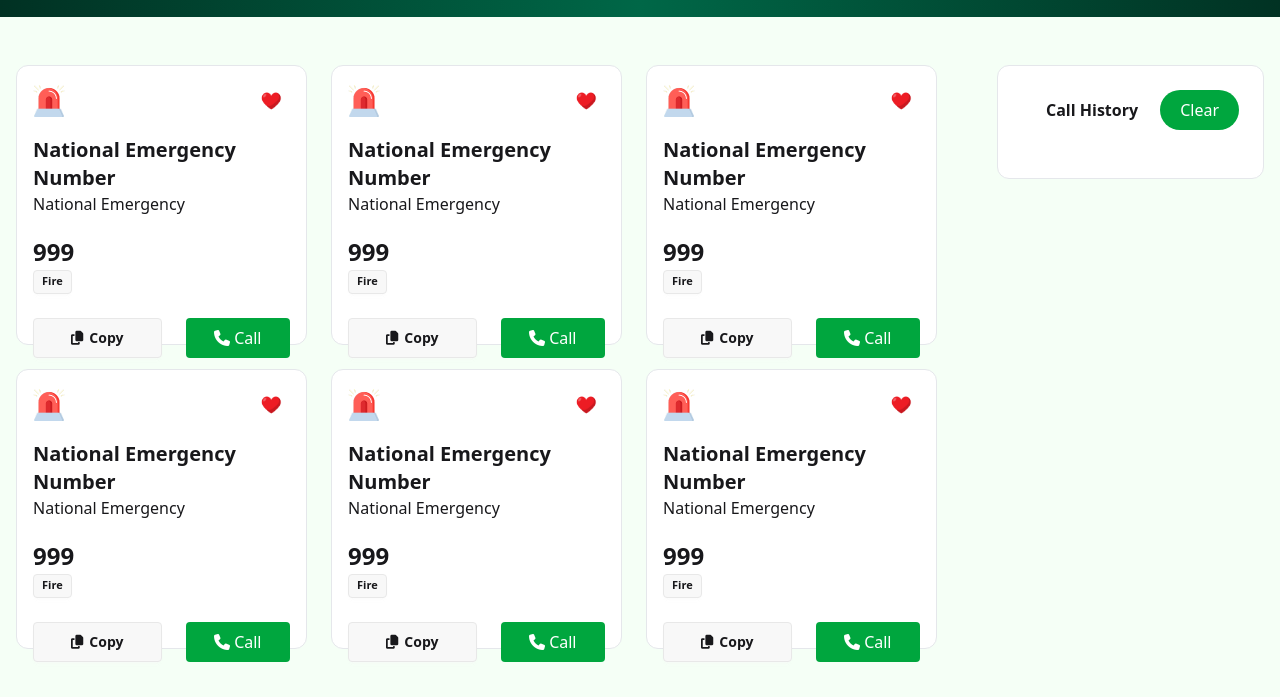
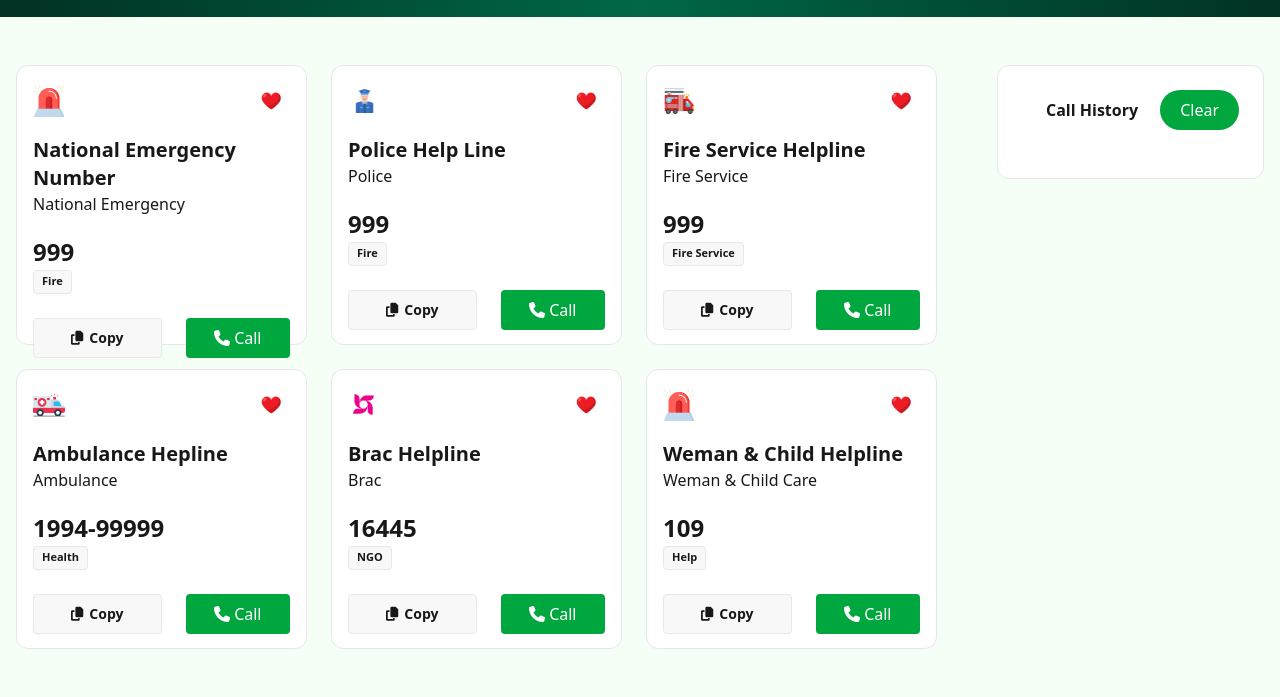
Before and after one commit to mdrakib02/Emergency-Hotline, a plain HTML site: page index.html in a window 1280 px wide. Shown: the part 279-976 px from the top of the page. Drawn offline with nearby package versions, Linux system fonts and the light colour scheme; some icons are missing; files whose address does not match are found by name.

Commit message:
Adde Readmi File

```diff
--- a/index.html
+++ b/index.html
@@ -111,7 +111,7 @@
             class="bg-white p-4 rounded-xl border-[1px] border-gray-200 h-[280px]"
           >
             <div class="flex justify-between items-center pb-4">
-              <img class="w-[32px]" src="./assets/emergency.png" alt="" /><img
+              <img class="w-[32px]" src="./assets/police.png" alt="" /><img
                 id=""
                 class="heart w-[38px] cursor-pointer hover:bg-gray-100 rounded-full p-2"
                 src="./assets//heart.png"
@@ -119,9 +119,9 @@
               />
             </div>
             <h3 id="call-title" class="text-xl font-bold">
-              National Emergency Number
+              Police Help Line
             </h3>
-            <p>National Emergency</p>
+            <p>Police</p>
             <h4 class="text-2xl font-bold pt-5">999</h4>
             <button class="btn btn-xs">Fire</button>
 
@@ -143,7 +143,7 @@
             class="bg-white p-4 rounded-xl border-[1px] border-gray-200 h-[280px]"
           >
             <div class="flex justify-between items-center pb-4">
-              <img class="w-[32px]" src="./assets/emergency.png" alt="" /><img
+              <img class="w-[32px]" src="./assets/fire-service.png" alt="" /><img
                 id=""
                 class="heart w-[38px] cursor-pointer hover:bg-gray-100 rounded-full p-2"
                 src="./assets//heart.png"
@@ -151,11 +151,11 @@
               />
             </div>
             <h3 id="call-title" class="text-xl font-bold">
-              National Emergency Number
+              Fire Service Helpline
             </h3>
-            <p>National Emergency</p>
+            <p>Fire Service</p>
             <h4 class="text-2xl font-bold pt-5">999</h4>
-            <button class="btn btn-xs">Fire</button>
+            <button class="btn btn-xs">Fire Service</button>
 
             <div class="flex justify-between items-center gap-6 mt-6">
               <button class="copy-btn btn w-1/2">
@@ -174,7 +174,7 @@
             class="bg-white p-4 rounded-xl border-[1px] border-gray-200 h-[280px]"
           >
             <div class="flex justify-between items-center pb-4">
-              <img class="w-[32px]" src="./assets/emergency.png" alt="" /><img
+              <img class="w-[32px]" src="./assets/ambulance.png" alt="" /><img
                 id=""
                 class="heart w-[38px] cursor-pointer hover:bg-gray-100 rounded-full p-2"
                 src="./assets//heart.png"
@@ -182,11 +182,11 @@
               />
             </div>
             <h3 id="call-title" class="text-xl font-bold">
-              National Emergency Number
+              Ambulance Hepline
             </h3>
-            <p>National Emergency</p>
-            <h4 class="text-2xl font-bold pt-5">999</h4>
-            <button class="btn btn-xs">Fire</button>
+            <p>Ambulance</p>
+            <h4 class="text-2xl font-bold pt-5">1994-99999</h4>
+            <button class="btn btn-xs">Health</button>
 
             <div class="flex justify-between items-center gap-6 mt-6">
               <button class="copy-btn btn w-1/2">
@@ -205,7 +205,7 @@
             class="bg-white p-4 rounded-xl border-[1px] border-gray-200 h-[280px]"
           >
             <div class="flex justify-between items-center pb-4">
-              <img class="w-[32px]" src="./assets/emergency.png" alt="" /><img
+              <img class="w-[32px]" src="./assets/brac.png" alt="" /><img
                 id=""
                 class="heart w-[38px] cursor-pointer hover:bg-gray-100 rounded-full p-2"
                 src="./assets//heart.png"
@@ -213,11 +213,11 @@
               />
             </div>
             <h3 id="call-title" class="text-xl font-bold">
-              National Emergency Number
+              Brac Helpline
             </h3>
-            <p>National Emergency</p>
-            <h4 class="text-2xl font-bold pt-5">999</h4>
-            <button class="btn btn-xs">Fire</button>
+            <p>Brac</p>
+            <h4 class="text-2xl font-bold pt-5">16445</h4>
+            <button class="btn btn-xs">NGO</button>
 
             <div class="flex justify-between items-center gap-6 mt-6">
               <button class="copy-btn btn w-1/2">
@@ -244,11 +244,11 @@
               />
             </div>
             <h3 id="call-title" class="text-xl font-bold">
-              National Emergency Number
+              Weman & Child Helpline
             </h3>
-            <p>National Emergency</p>
-            <h4 class="text-2xl font-bold pt-5">999</h4>
-            <button class="btn btn-xs">Fire</button>
+            <p>Weman & Child Care</p>
+            <h4 class="text-2xl font-bold pt-5">109</h4>
+            <button class="btn btn-xs">Help</button>
 
             <div class="flex justify-between items-center gap-6 mt-6">
               <button class="copy-btn btn w-1/2">
```
Also changed, not shown: 1 other file.
